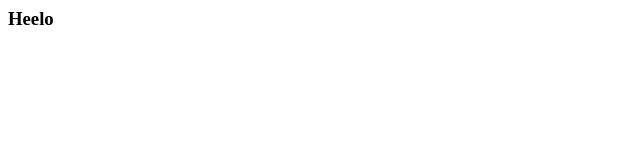
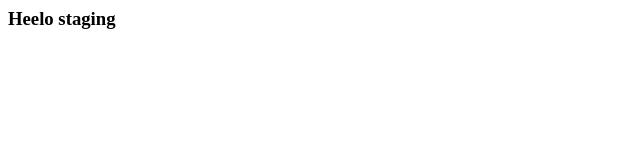
Before and after one commit to goyal2283/webapp, a plain HTML site: page index.html in a window 1280 px wide. Shown: the full height of the page, 0-640 px from the left. Drawn offline with Linux system fonts and the light colour scheme.

Commit message:
Update index.html

```diff
--- a/index.html
+++ b/index.html
@@ -1,3 +1,3 @@
 <html>
-<h3> Heelo </h3>
+<h3> Heelo staging </h3>
 </html>
```
